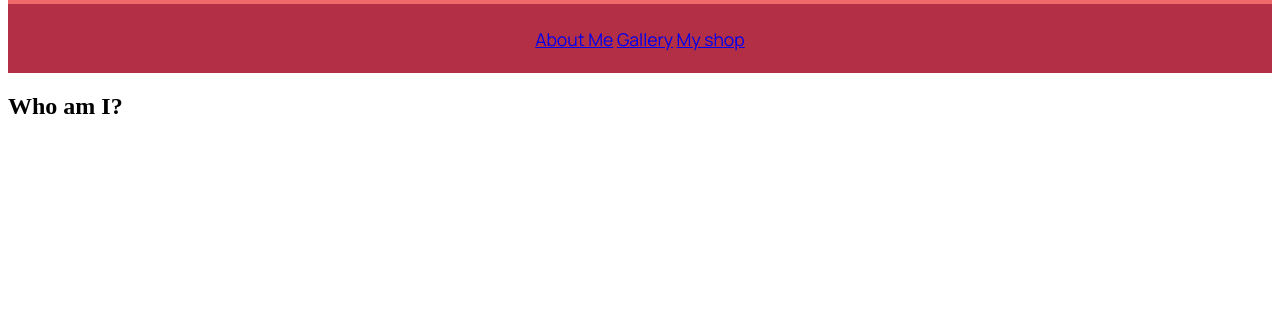
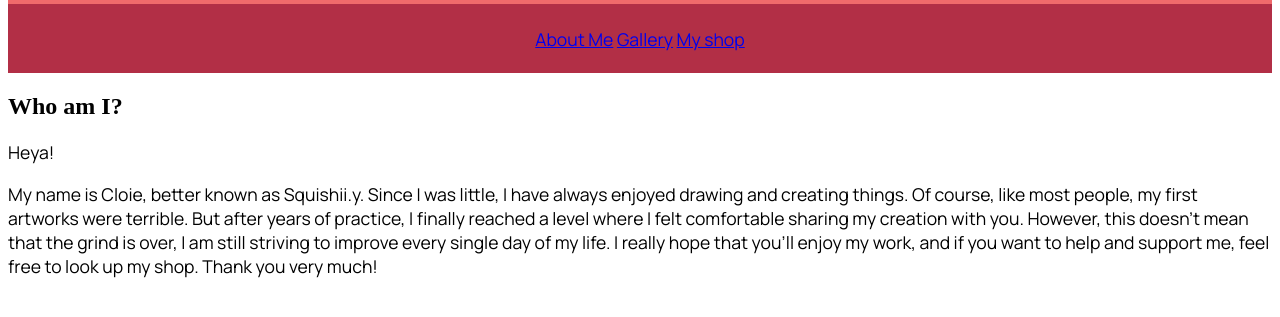
Before and after one commit to HazelCunuder/website-for-squishiiy, a plain HTML site: page about-me.html in a window 1280 px wide. Shown: the part 141-458 px from the top of the page. Drawn offline with Linux system fonts and the light colour scheme.

Commit message:
docs(about-me): add who am I

```diff
--- a/about-me.html
+++ b/about-me.html
@@ -31,6 +31,19 @@
     <div class="about-me">
         <h2>Who am I?</h2>
     </div>
+
+    <p>Heya!</p>
+
+    <p>My name is Cloie, better known as Squishii.y. Since I was little, I have always enjoyed drawing and creating things.
+    Of course, like most people, my first artworks were terrible.
+    But after years of practice, I finally reached a level where I felt comfortable sharing my creation with you.
+
+    However, this doesn't mean that the grind is over, I am still striving to improve every single day of my life.
+
+    I really hope that you'll enjoy my work, and if you want to help and support me, feel free to look up my shop.
+
+    Thank you very much!
+    </p>
 </body>
 
 </html>
```
